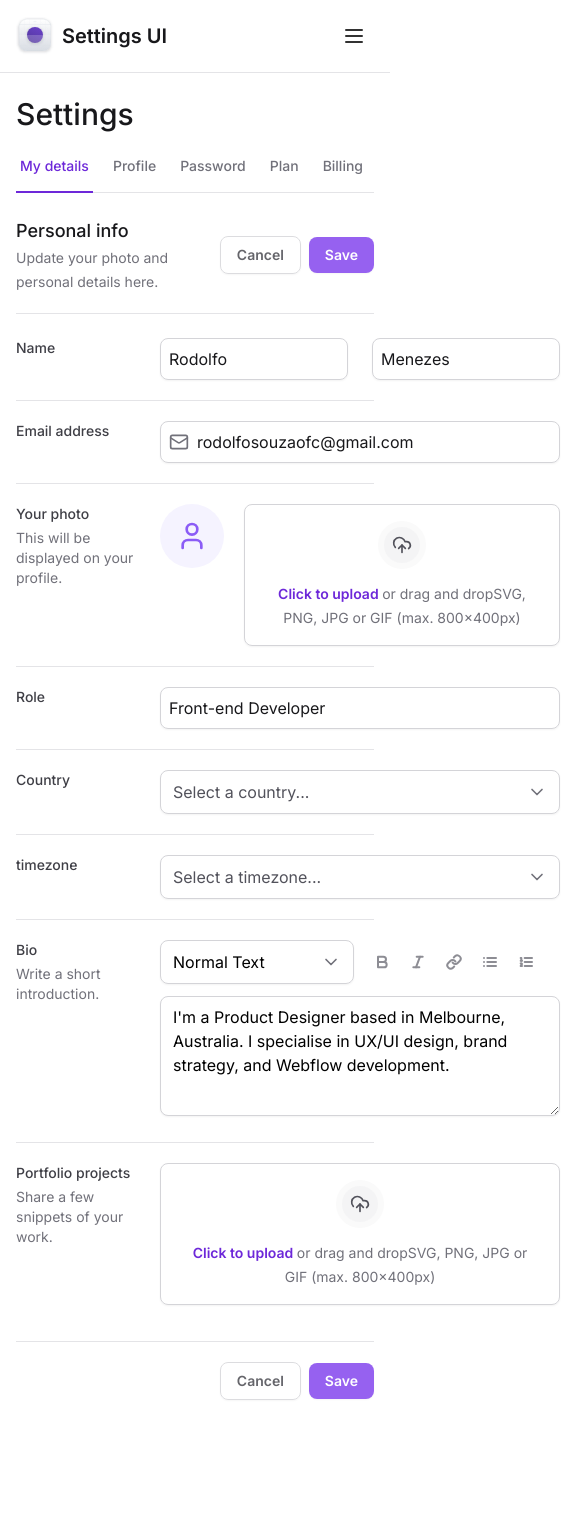
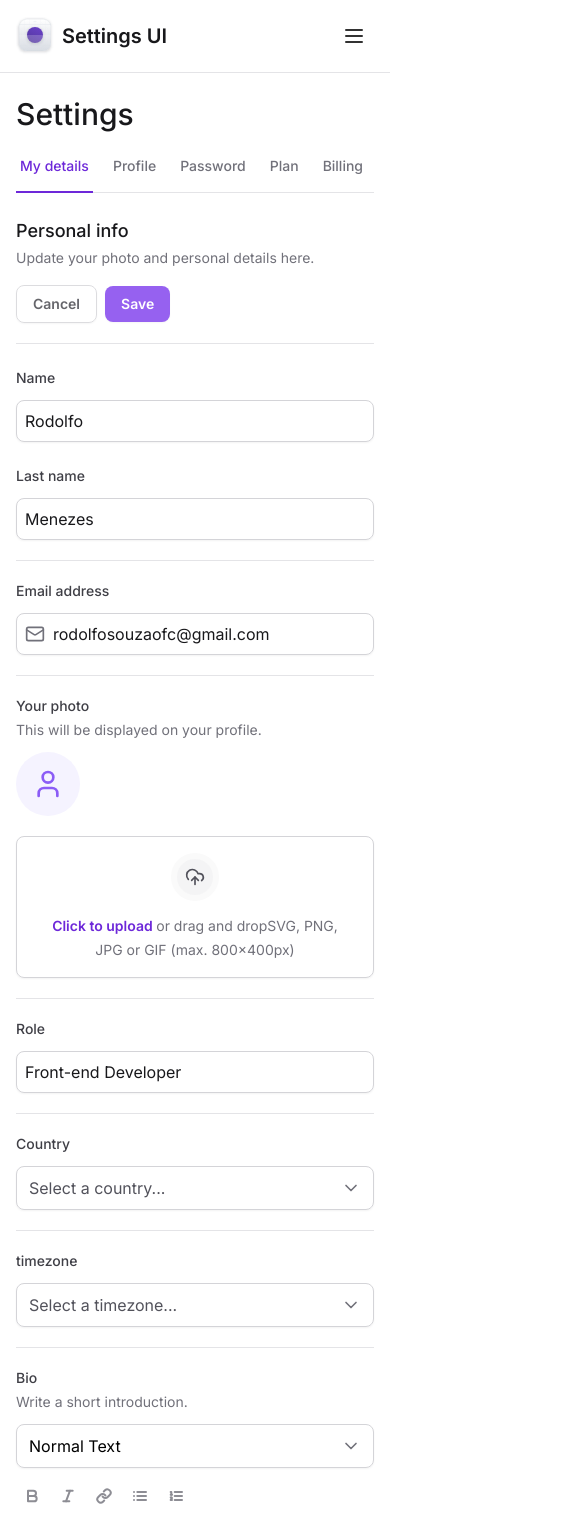
Before and after one commit to rodolfosouzamenezes/settings-responsive-ui, a Next.js app: page / in a window 390 px wide. Shown: the top 1522 px of the page, 585 px wide, since content can reach past the window. Before the commit the page ends 1448 px from the top, so only its background shows below. Built offline with nearby package versions, Linux system fonts and the light colour scheme.

Commit message:
style: form responsive

```diff
--- a/src/app/page.tsx
+++ b/src/app/page.tsx
@@ -15,13 +15,14 @@
       <SettingsTabs />
 
       <div className="mt-6 flex flex-col">
-        <div className="flex items-center justify-between border-b border-zinc-200 pb-5">
+        <div className="flex flex-col justify-between gap-4 border-b border-zinc-200 pb-5 lg:flex-row lg:items-center">
           <div className="space-y-1">
             <h2 className="text-lg font-medium text-zinc-900">Personal info</h2>
             <span className="text-sm text-zinc-500">
               Update your photo and personal details here.
             </span>
           </div>
+
           <div className="flex items-center gap-2">
             <Button variant="outline" type="button">
               Cancel
@@ -36,24 +37,33 @@
           id="settings"
           className="dividey-y mt-6 flex w-full flex-col gap-5 divide-y divide-zinc-200"
         >
-          <div className="grid grid-cols-form gap-6">
+          <div className="flex flex-col gap-3 lg:grid lg:grid-cols-form">
             <label
               htmlFor="firstName"
               className="text-sm font-medium text-zinc-700"
             >
               Name
             </label>
-            <div className="grid grid-cols-2 gap-6">
+            <div className="flex flex-col gap-6 lg:grid lg:grid-cols-2">
               <Input.Root>
                 <Input.Control id="firstName" defaultValue="Rodolfo" />
               </Input.Root>
-              <Input.Root>
-                <Input.Control id="lastName" defaultValue="Menezes" />
-              </Input.Root>
+
+              <div className="flex flex-col gap-3 lg:block">
+                <label
+                  htmlFor="lastName"
+                  className="text-sm font-medium text-zinc-700 lg:sr-only"
+                >
+                  Last name
+                </label>
+                <Input.Root>
+                  <Input.Control id="lastName" defaultValue="Menezes" />
+                </Input.Root>
+              </div>
             </div>
           </div>
 
-          <div className="grid grid-cols-form gap-6 pt-5">
+          <div className="flex flex-col gap-3 pt-5 lg:grid lg:grid-cols-form">
             <label
               htmlFor="email"
               className="text-sm font-medium text-zinc-700"
@@ -72,7 +82,7 @@
             </Input.Root>
           </div>
 
-          <div className="grid grid-cols-form gap-6 pt-5">
+          <div className="flex flex-col gap-3 pt-5 lg:grid lg:grid-cols-form">
             <label
               htmlFor="photo"
               className="text-sm font-medium text-zinc-700"
@@ -82,14 +92,14 @@
                 This will be displayed on your profile.
               </span>
             </label>
-            <FileInput.Root className="flex items-start gap-5">
+            <FileInput.Root className="flex flex-col gap-5 lg:flex-row lg:items-start">
               <FileInput.ImagePreview />
               <FileInput.Trigger />
               <FileInput.Control />
             </FileInput.Root>
           </div>
 
-          <div className="grid grid-cols-form gap-6 pt-5">
+          <div className="flex flex-col gap-3 pt-5 lg:grid lg:grid-cols-form">
             <label htmlFor="role" className="text-sm font-medium text-zinc-700">
               Role
             </label>
@@ -98,7 +108,7 @@
             </Input.Root>
           </div>
 
-          <div className="grid grid-cols-form gap-6 pt-5">
+          <div className="flex flex-col gap-3 pt-5 lg:grid lg:grid-cols-form">
             <label
               htmlFor="country"
               className="text-sm font-medium text-zinc-700"
@@ -112,7 +122,7 @@
             </Select>
           </div>
 
-          <div className="grid grid-cols-form gap-6 pt-5">
+          <div className="flex flex-col gap-3 pt-5 lg:grid lg:grid-cols-form">
             <label
               htmlFor="timezone"
               className="text-sm font-medium text-zinc-700"
@@ -139,7 +149,7 @@
             </Select>
           </div>
 
-          <div className="grid grid-cols-form gap-6 pt-5">
+          <div className="flex flex-col gap-3 pt-5 lg:grid lg:grid-cols-form">
             <label htmlFor="bio" className="text-sm font-medium text-zinc-700">
               Bio
               <span className="mt-1 block text-sm font-normal text-zinc-500">
@@ -147,7 +157,7 @@
               </span>
             </label>
             <div className="space-y-3">
-              <div className="grid grid-cols-2 gap-3">
+              <div className="flex flex-col gap-3 lg:grid lg:grid-cols-2">
                 <Select placeholder="" defaultValue="normal">
                   <SelectItem
                     text="Normal Text"
@@ -186,7 +196,7 @@
             </div>
           </div>
 
-          <div className="grid grid-cols-form gap-6 pt-5">
+          <div className="flex flex-col gap-3 pt-5 lg:grid lg:grid-cols-form">
             <label
               htmlFor="projects"
               className="text-sm font-medium text-zinc-700"
```
